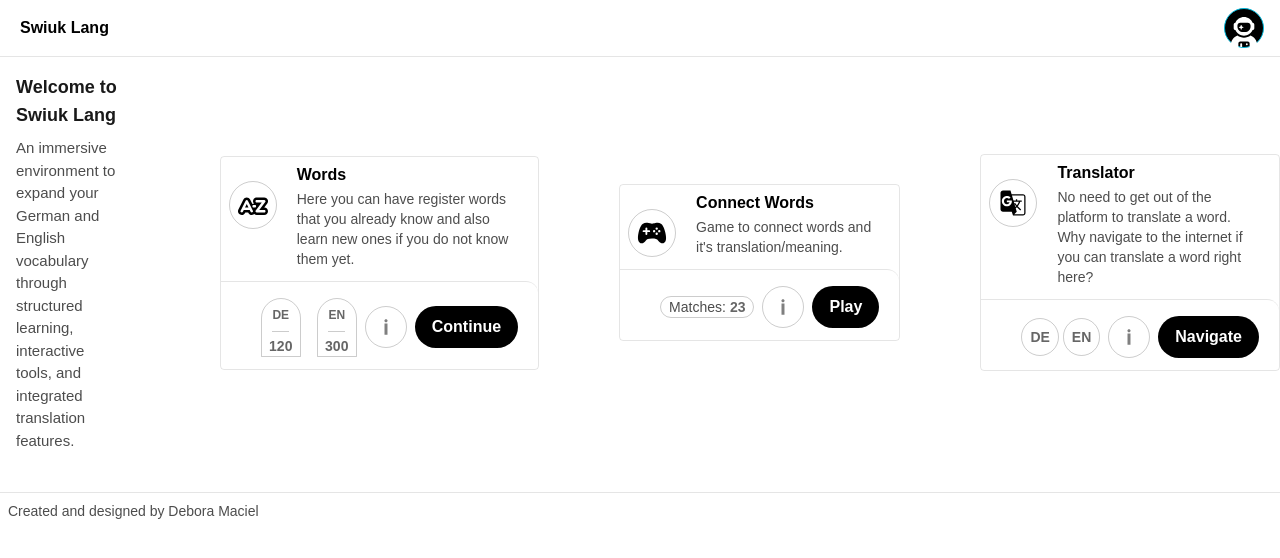
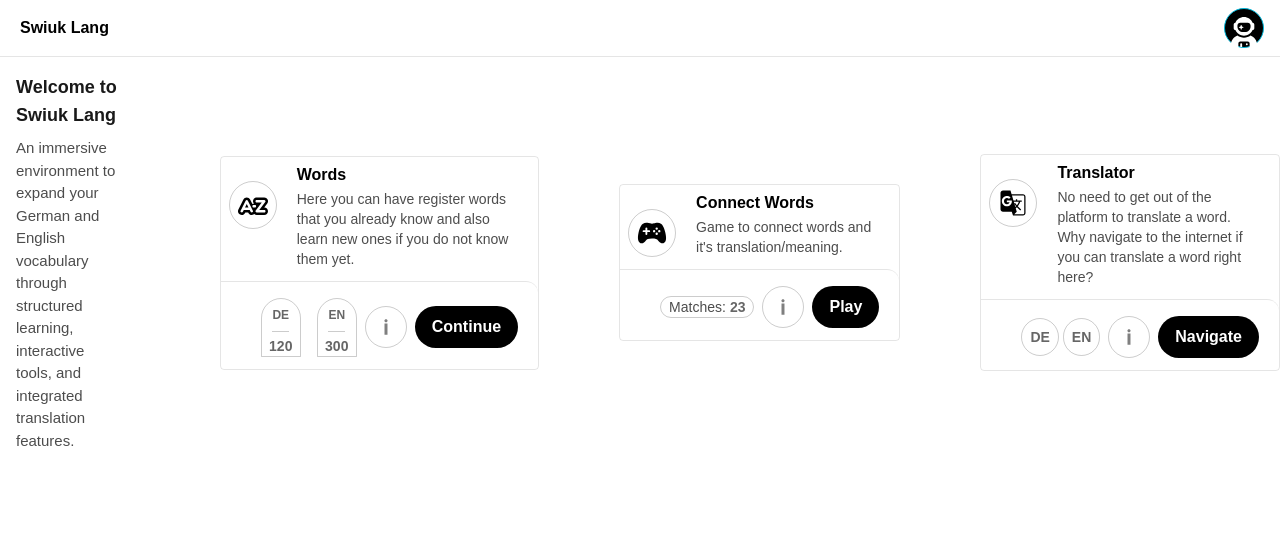
Before and after one commit to debora-maciel/swiuk-lang, a Next.js app: page / in a window 1280 px wide. Shown: the top 558 px of the page. Built offline with nearby package versions, Linux system fonts and the light colour scheme.

Commit message:
upping remove footer

```diff
--- a/src/app/layout.tsx
+++ b/src/app/layout.tsx
@@ -37,9 +37,9 @@ export default function RootLayout({
           </div>
         </div>
         {children}
-        <footer className="border-t mt-10 border-black/10 text-black/70 pt-2 text-sm pl-2 w-full">
+        {/* <footer className="border-t mt-10 border-black/10 text-black/70 pt-2 text-sm pl-2 w-full">
           Created and designed by Debora Maciel
-        </footer>
+        </footer> */}
       </body>
     </html>
   );
```
